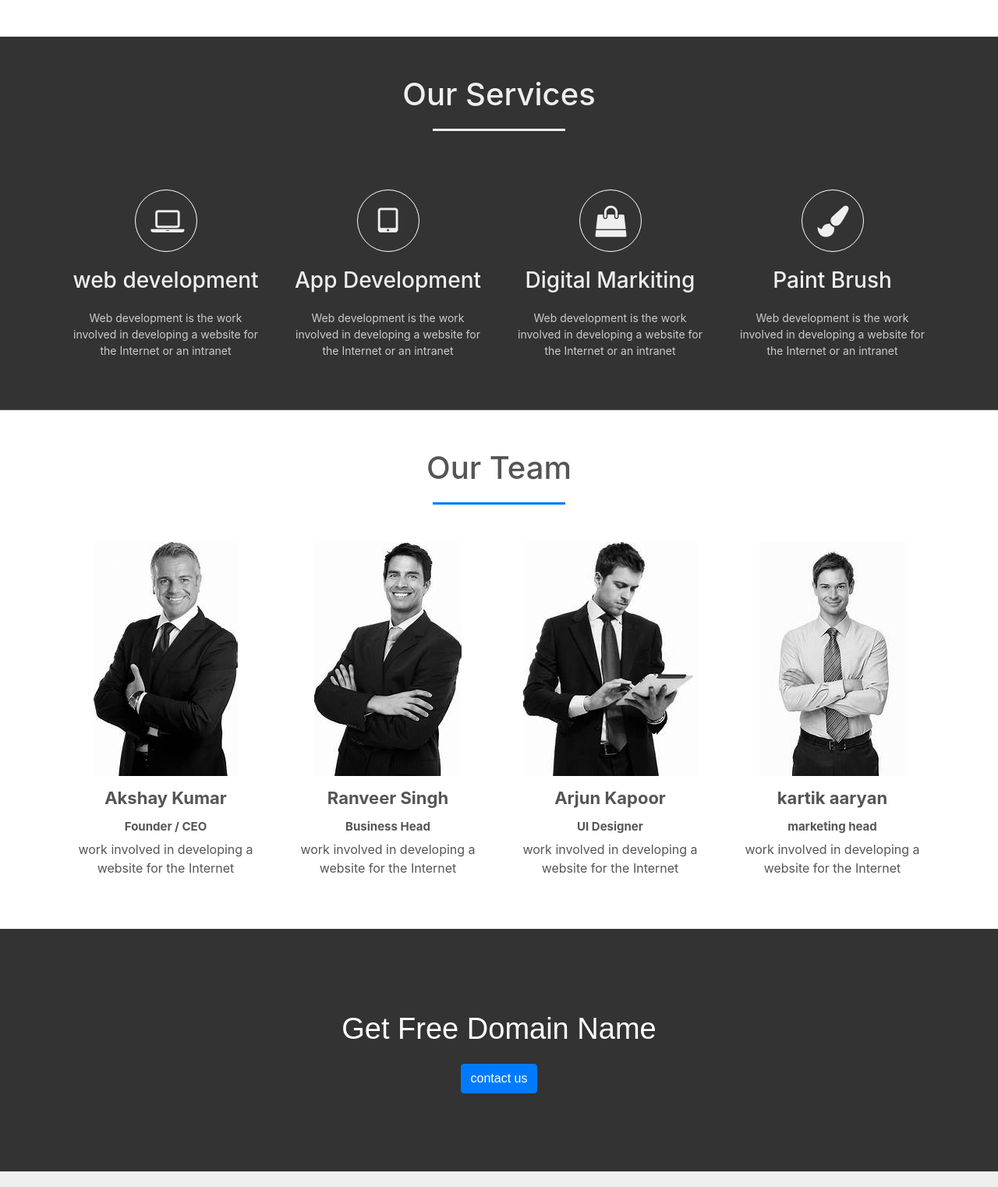
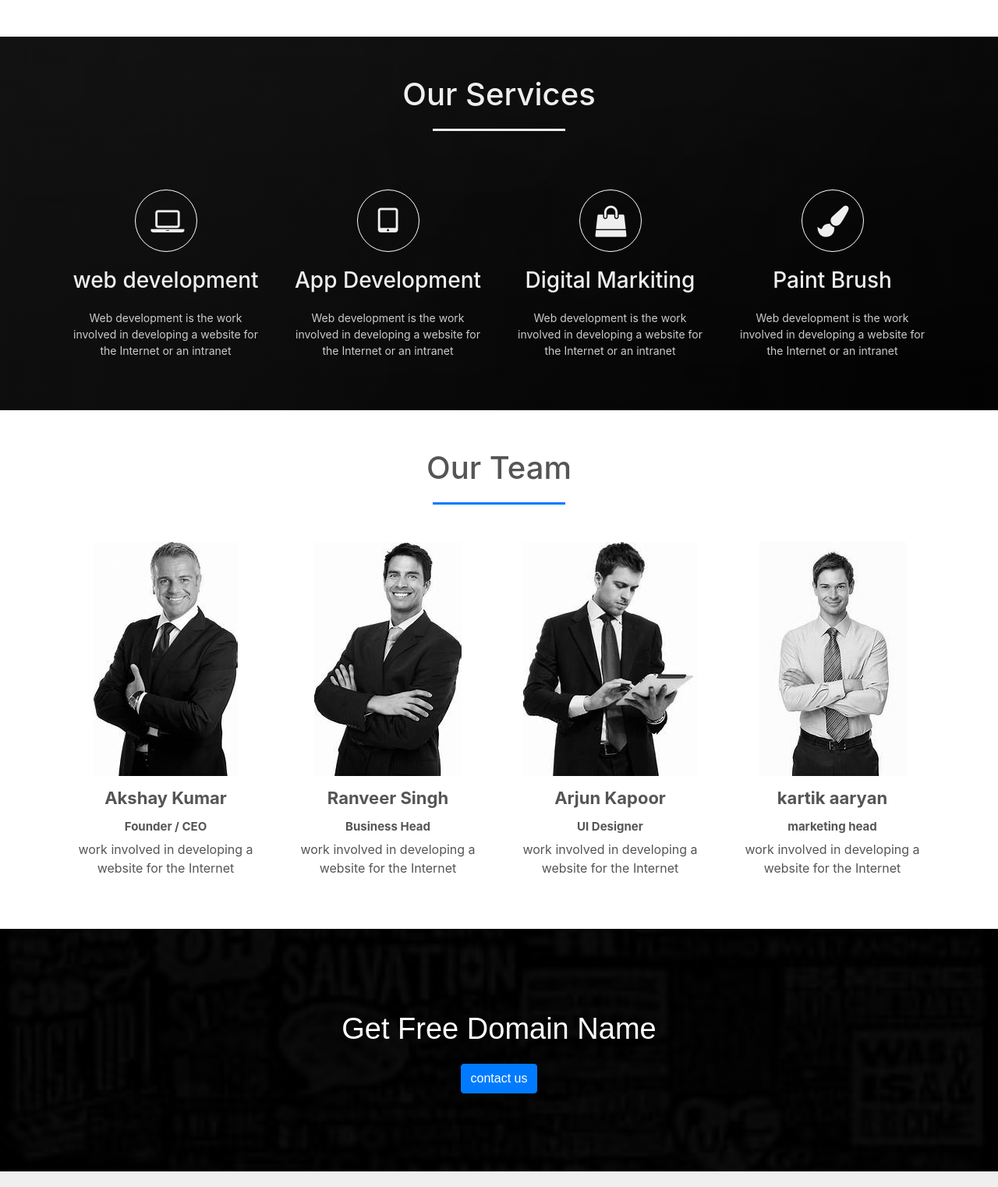
Before and after one commit to viral5020/First-website, a plain HTML site: page index.html in a window 1280 px wide. Shown: the part 1158-2680 px from the top of the page at 78% size. Drawn offline with nearby package versions, Linux system fonts and the light colour scheme.

Commit message:
Update style.css

```diff
--- a/style.css
+++ b/style.css
@@ -90,7 +90,7 @@
 /*-------------services--------*/
 #services
 {
-	background-image: linear-gradient(rgba(0,0,0,0.8),rgba(0,0,0,0.8)),url(images/46.jpg);
+	background-image: linear-gradient(rgba(0,0,0,0.8),rgba(0,0,0,0.8)),url(46.jpg);
 	background-size: cover;
 	background-position: center;
 	color: #efefef !important;
@@ -226,7 +226,7 @@ h1::after
 /*-----------------promo---------*/
 #promo
 {
-	background-image: linear-gradient(rgba(0,0,0,0.8),rgba(0,0,0,0.8)),url(images/466.jpg);
+	background-image: linear-gradient(rgba(0,0,0,0.8),rgba(0,0,0,0.8)),url(466.jpg);
 	background-size: cover;
 	background-position: center;
 	color: #fff;
```
